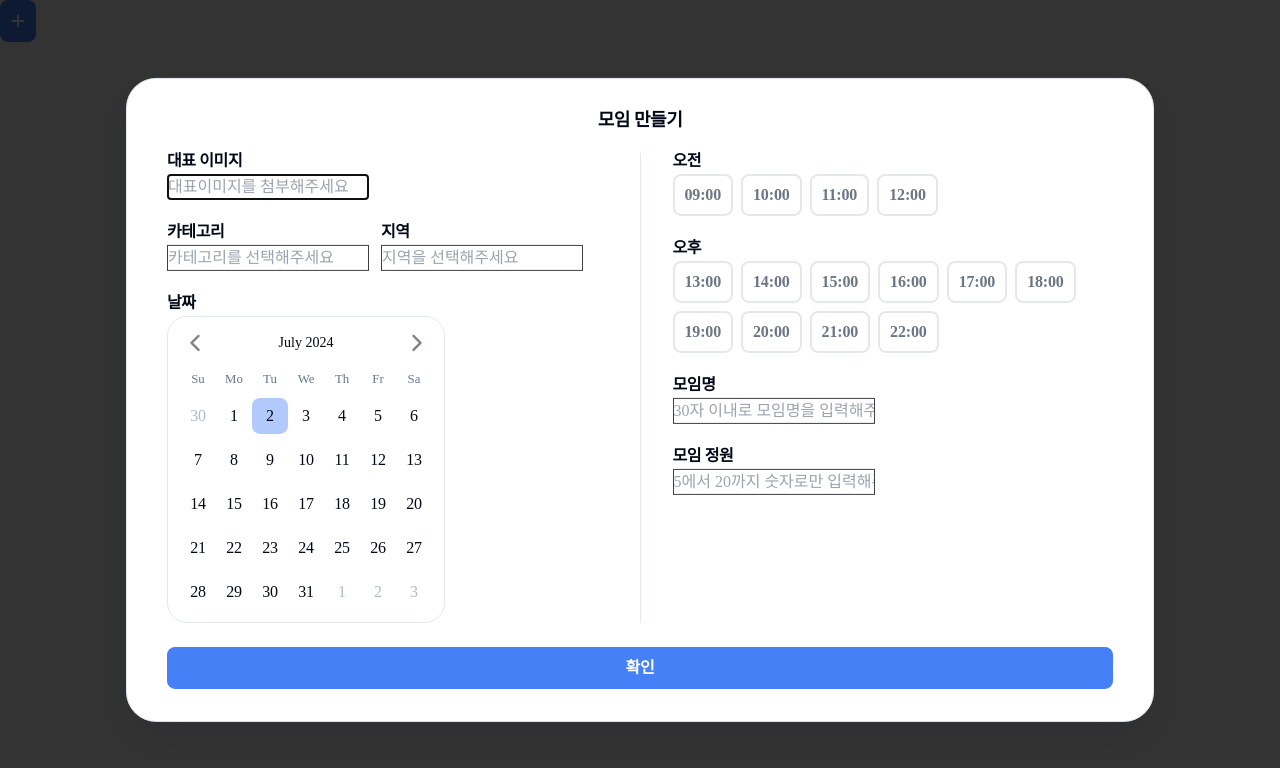
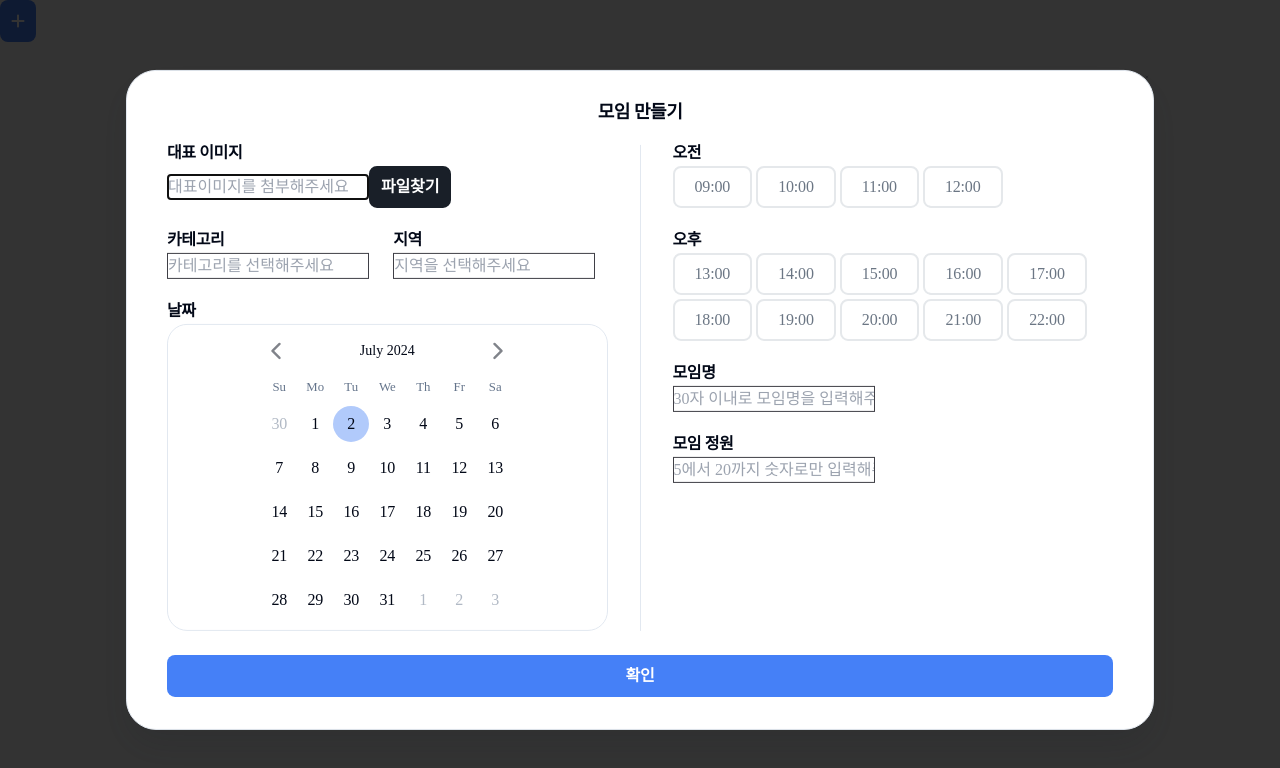
Before and after one commit to codeit-team2/FE, a Next.js app: page / in a window 1280 px wide. Both pictures are taken after a click on the button 18 px from the left and 21 px from the top of the page. Shown: the top 768 px of the page. Built offline with nearby package versions, Linux system fonts and the light colour scheme; a web font is replaced by a local one.

Commit message:
feat: 시간 button 클릭 기능

```diff
--- a/src/components/MakeClub/Modal/index.tsx
+++ b/src/components/MakeClub/Modal/index.tsx
@@ -1,4 +1,4 @@
-import React from 'react';
+import React, { useEffect, useState } from 'react';
 import { Button } from '@/components/ui/button';
 import {
   Dialog,
@@ -25,6 +25,21 @@ export default function MakeClubModal() {
     '21:00',
     '22:00',
   ];
+  const [selectTime, setSelectTime] = useState<string[]>([]);
+
+  useEffect(() => {
+    console.log(selectTime);
+  }, [selectTime]);
+
+  const handleTimeClick = (time: string) => {
+    setSelectTime((prev) => {
+      if (prev.includes(time)) {
+        return prev.filter((t) => t !== time);
+      } else {
+        return [...prev, time];
+      }
+    });
+  };
 
   return (
     <Dialog>
@@ -40,29 +55,40 @@ export default function MakeClubModal() {
             <div>
               <DialogDescription>대표 이미지</DialogDescription>
               <Input type="text" placeholder="대표이미지를 첨부해주세요" />
+              <Button variant="chip" selected={true}>
+                파일찾기
+              </Button>
             </div>
             <div className="flex flex-row gap-12">
-              <div>
+              <div className="w-3/6">
                 <DialogDescription>카테고리</DialogDescription>
                 <Input type="text" placeholder="카테고리를 선택해주세요" />
               </div>
-              <div>
+              <div className="w-3/6">
                 <DialogDescription>지역</DialogDescription>
                 <Input type="text" placeholder="지역을 선택해주세요" />
               </div>
             </div>
             <div>
               <DialogDescription>날짜</DialogDescription>
-              <Calendar />
+              <div className="mx-auto w-full rounded-md border">
+                <Calendar />
+              </div>
             </div>
           </div>
           <div className="mx-32 border-l"></div>
           <div className="flex w-full flex-col gap-24">
             <div>
               <DialogDescription>오전</DialogDescription>
-              <div className="flex gap-8">
+              <div className="flex gap-4">
                 {amTime.map((time, i) => (
-                  <Button variant="chip" key={i}>
+                  <Button
+                    variant="chip"
+                    size="chip"
+                    key={i}
+                    selected={selectTime.includes(time)}
+                    onClick={() => handleTimeClick(time)}
+                  >
                     {time}
                   </Button>
                 ))}
@@ -70,9 +96,15 @@ export default function MakeClubModal() {
             </div>
             <div>
               <DialogDescription>오후</DialogDescription>
-              <div className="flex flex-wrap gap-8">
+              <div className="flex flex-wrap gap-4">
                 {pmTime.map((time, i) => (
-                  <Button variant="chip" key={i}>
+                  <Button
+                    variant="chip"
+                    size="chip"
+                    key={i}
+                    selected={selectTime.includes(time)}
+                    onClick={() => handleTimeClick(time)}
+                  >
                     {time}
                   </Button>
                 ))}
--- a/src/components/ui/button.tsx
+++ b/src/components/ui/button.tsx
@@ -10,6 +10,7 @@ const buttonVariants = cva(
     variants: {
       variant: {
         default: 'bg-primary-300 !text-white hover:!text-primary-100 disabled:bg-primary-100',
+        ghost: 'hover:bg-accent hover:text-accent-foreground',
         secondary:
           'bg-neutral-900 !text-white hover:!text-neutral-500 disabled:bg-neutral-400 disabled:!text-neutral-100',
         chip: 'border-2 border-neutral-100 bg-white !text-neutral-500 disabled:bg-neutral-50 disabled:!text-neutral-200 disabled:border-neutral-50',
@@ -42,7 +43,11 @@ const Button = React.forwardRef<HTMLButtonElement, ButtonProps>(
   ({ className, variant, size, selected = false, asChild = false, ...props }, ref) => {
     const Comp = asChild ? Slot : 'button';
     return (
-      <Comp className={cn(buttonVariants({ variant, size, selected, className }))} ref={ref} {...props} />
+      <Comp
+        className={cn(buttonVariants({ variant, size, selected, className }))}
+        ref={ref}
+        {...props}
+      />
     );
   },
 );
--- a/src/components/ui/calendar.tsx
+++ b/src/components/ui/calendar.tsx
@@ -11,7 +11,7 @@ function UiCalendar({ className, classNames, showOutsideDays = true, ...props }:
   return (
     <DayPicker
       showOutsideDays={showOutsideDays}
-      className={cn('w-fit p-12', className)}
+      className={cn('mx-auto w-fit border-none p-12', className)}
       classNames={{
         months: 'flex flex-col sm:flex-row space-y-16 sm:space-x-16 sm:space-y-0',
         month: 'space-y-16',
@@ -31,7 +31,7 @@ function UiCalendar({ className, classNames, showOutsideDays = true, ...props }:
         cell: 'h-36 w-36 text-center text-sm p-0 relative [&:has([aria-selected].day-range-end)]:rounded-full [&:has([aria-selected].day-outside)]:bg-accent/50 [&:has([aria-selected].day-outside)]:rounded-full focus-within:relative focus-within:z-20',
         day: cn(
           buttonVariants({ variant: 'ghost' }),
-          'hover:rounded-full h-36 w-36 p-0 font-normal aria-selected:opacity-100',
+          'rounded-full hover:rounded-full h-36 w-36 p-0 font-normal aria-selected:opacity-100',
         ),
         day_range_end: 'day-range-end',
         day_selected:
```
